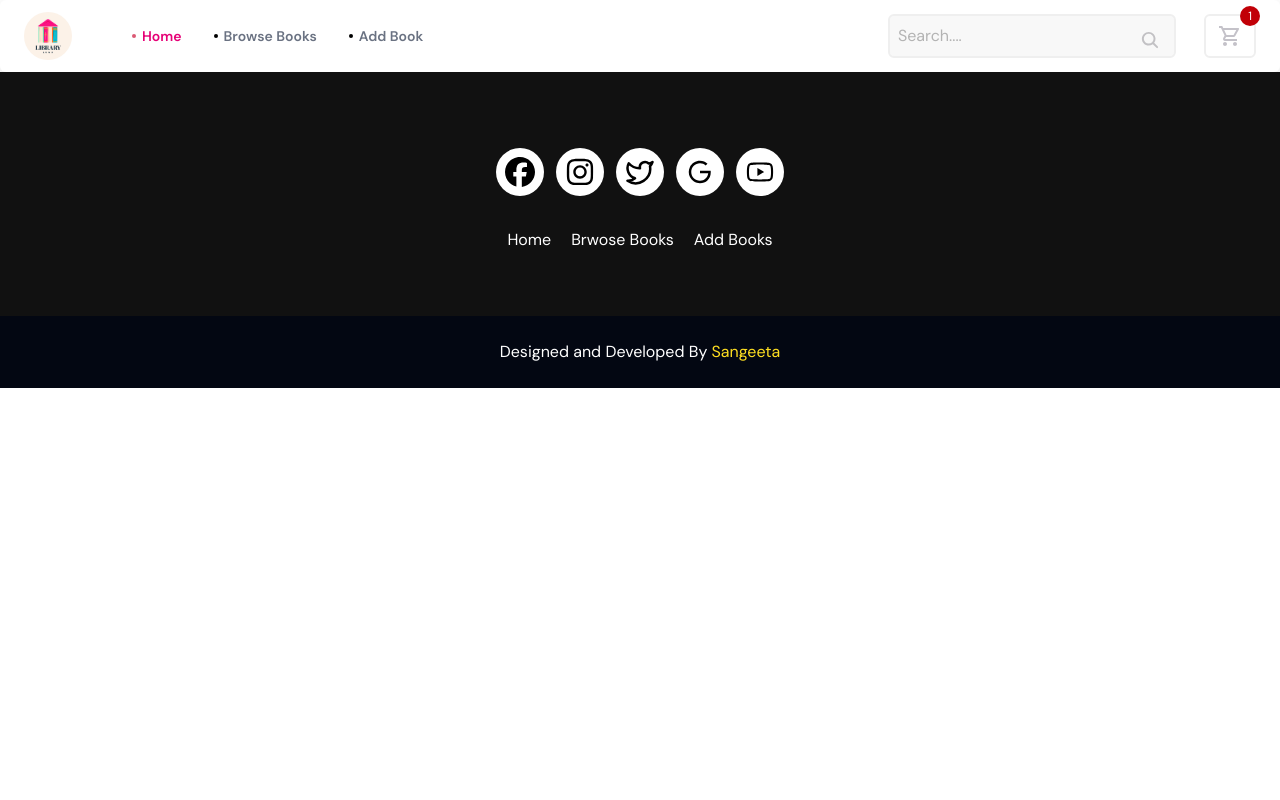
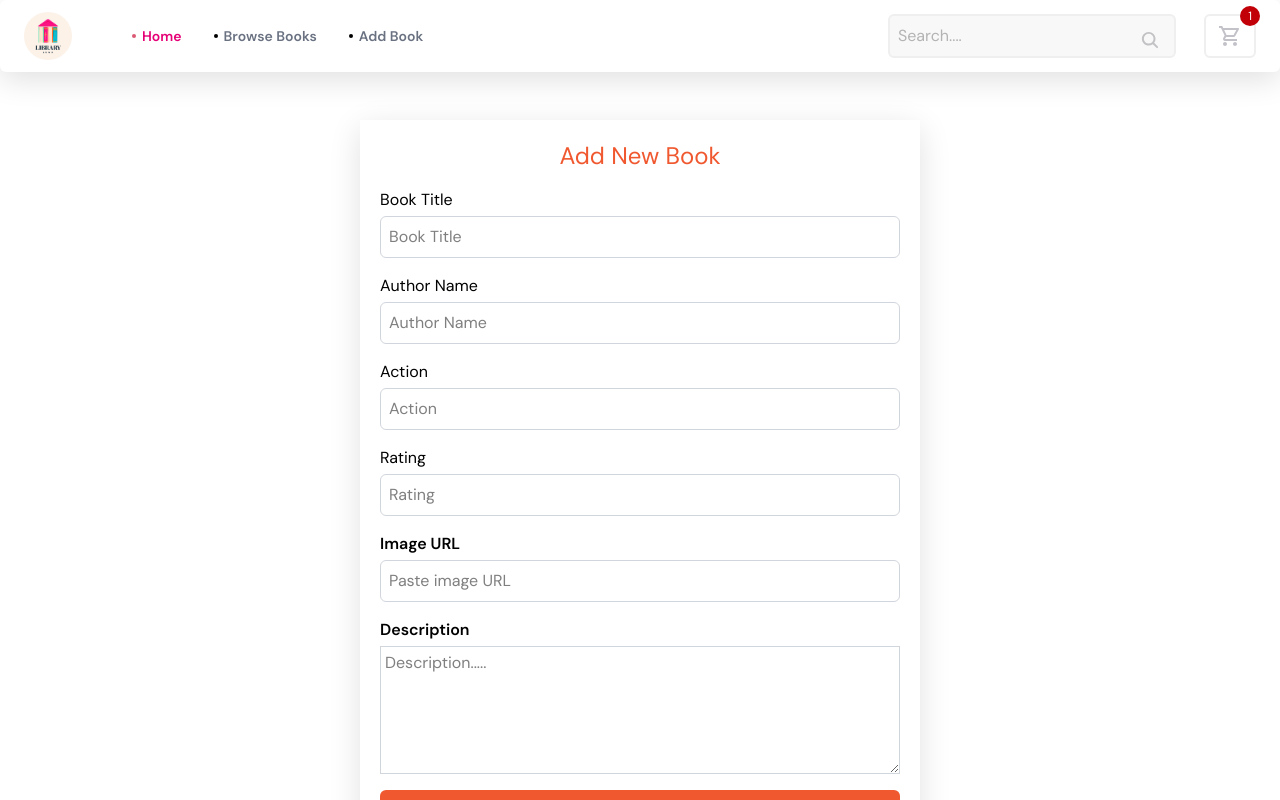
Before and after one commit to susangeeta/online-library-system, a React (Vite) app: page /addBooks in a window 1280 px wide. Shown: the top 800 px of the page. Built offline with nearby package versions, Linux system fonts and the light colour scheme.

Commit message:
add book create

```diff
--- a/src/pages/AddBooks.jsx
+++ b/src/pages/AddBooks.jsx
@@ -1,5 +1,70 @@
 const AddBooks = () => {
-  return <div></div>;
+  return (
+    <div className="py-12 main-container w-[50%]">
+      <form className="bg-white  shadow-[0_8px_30px_rgb(0,0,0,0.12)] p-5 flex flex-col gap-4 ">
+        <h1 className="text-center text-[#f0582f] text-2xl">Add New Book</h1>
+        <div className="flex  flex-col gap-1">
+          <h1>Book Title</h1>
+          <input
+            type="text"
+            className="border border-gray-300 p-2 w-full rounded-md focus:outline-none focus:ring-0"
+            placeholder="Book Title"
+            required
+          />
+        </div>
+        <div className="flex  flex-col gap-1">
+          <h1>Author Name</h1>
+          <input
+            type="text"
+            className="border border-gray-300 p-2 w-full rounded-md focus:outline-none focus:ring-0"
+            placeholder="Author Name"
+            required
+          />
+        </div>{" "}
+        <div className="flex  flex-col gap-1">
+          <h1>Action</h1>
+          <input
+            type="text"
+            className="border border-gray-300 p-2 w-full rounded-md focus:outline-none focus:ring-0"
+            placeholder="Action"
+            required
+          />
+        </div>{" "}
+        <div className="flex  flex-col gap-1">
+          <h1>Rating</h1>
+          <input
+            type="text"
+            className="border border-gray-300 p-2 w-full rounded-md focus:outline-none focus:ring-0"
+            placeholder="Rating"
+            required
+          />
+        </div>
+        <div className="flex flex-col gap-1">
+          <label className="font-semibold">Image URL</label>
+          <input
+            type="text"
+            className="border border-gray-300 p-2 rounded-md w-full focus:outline-none focus:ring-0"
+            placeholder="Paste image URL"
+            required
+          />
+        </div>
+        <div className="flex flex-col gap-1">
+          <label className="font-semibold">Description</label>
+          <textarea
+            name=""
+            className="border border-gray-300 focus:outline-none focus:ring-0  h-32  px-1 py-1"
+            placeholder="Description....."
+          ></textarea>
+        </div>
+        <button
+          className="bg-[#f0582f] px-3 py-2 rounded-md text-white cursor-pointer"
+          type="submit"
+        >
+          Submit
+        </button>
+      </form>
+    </div>
+  );
 };
 
 export default AddBooks;
```
